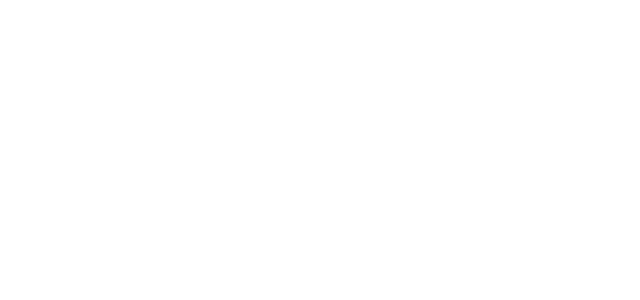
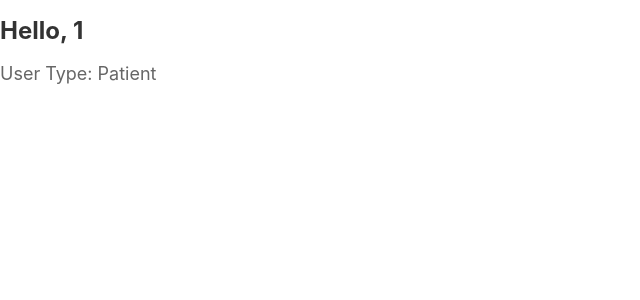
Before and after one commit to aemoein/Clinic-Reservation-System-Priv, a React (Create React App) app in the folder react-frontend/: page /patient/1 in a window 1280 px wide. Before the commit this address had no page. Shown: the top 300 px of the page, without its empty margins (0-640 px from the left). Built offline with nearby package versions, Linux system fonts and the light colour scheme.

Commit message:
Fixes to React Routing
Fixed routing issues between the login page and the patient and doctor pages

```diff
--- a/react-frontend/src/App.js
+++ b/react-frontend/src/App.js
@@ -16,8 +16,8 @@ function App() {
           <Route path="/signin" element={<SignIn />} />
           <Route path="/signup" element={<SignUp />} />
           <Route path="/signup" element={<SignUp />} />
-          <Route path="/doctor" element={<Doctor />} />
-          <Route path="/patient" element={<Patient />} />
+          <Route path="/doctor/:username" element={<Doctor />} />
+          <Route path="/patient/:username" element={<Patient />} />
         </Routes>
     </Router>
   );
--- a/react-frontend/src/components/Doctor.js
+++ b/react-frontend/src/components/Doctor.js
@@ -1,10 +1,15 @@
 import React from 'react';
+import { useParams } from 'react-router-dom';
 
-const Doctor = ({ username, userType }) => {
+const Doctor = () => {
+    let { username } = useParams();
+
+    console.log (username);
+
   return (
     <div>
       <h1>Hello, {username}</h1>
-      <p>User Type: {userType}</p>
+      <p>User Type: Doctor</p>
       {/* Add other content for the doctor page */}
     </div>
   );
--- a/react-frontend/src/components/Patient.js
+++ b/react-frontend/src/components/Patient.js
@@ -1,18 +1,15 @@
 import React from 'react';
-import { useLocation } from 'react-router-dom';
+import { useParams } from 'react-router-dom';
 
-const Patient = ({ username, userType }) => {
-  const location = useLocation();
+const Patient = () => {
+    let { username } = useParams();
 
-  // If the user data is not passed from the login page, redirect to the login page
-  if (!location.state) {
-    return window.location.replace('/login');
-  }
+    console.log (username);
 
   return (
     <div>
       <h1>Hello, {username}</h1>
-      <p>User Type: {userType}</p>
+      <p>User Type: Patient</p>
       {/* Add other content for the patient page */}
     </div>
   );
--- a/react-frontend/src/components/SignIn.js
+++ b/react-frontend/src/components/SignIn.js
@@ -26,15 +26,9 @@ const SignIn = () => {
       setLoginStatus(true);
 
       if (userType === "doctor") {
-        navigate("/doctor", {
-          replace: true,
-          state: { username, userType },
-        });
+        navigate("/doctor/"+username);
       } else if (userType === "patient") {
-        navigate("/patient", {
-          replace: true,
-          state: { username, userType },
-        });
+        navigate("/patient/"+username);
       }
     } catch (error) {
       // Set login failure status
```
